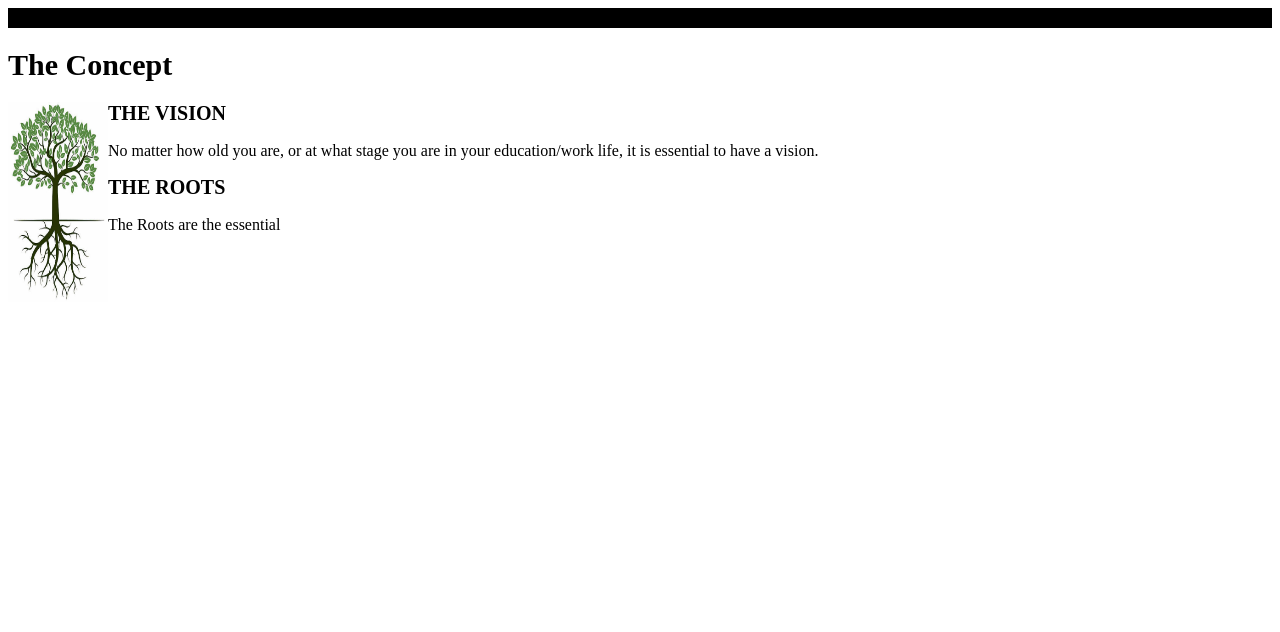
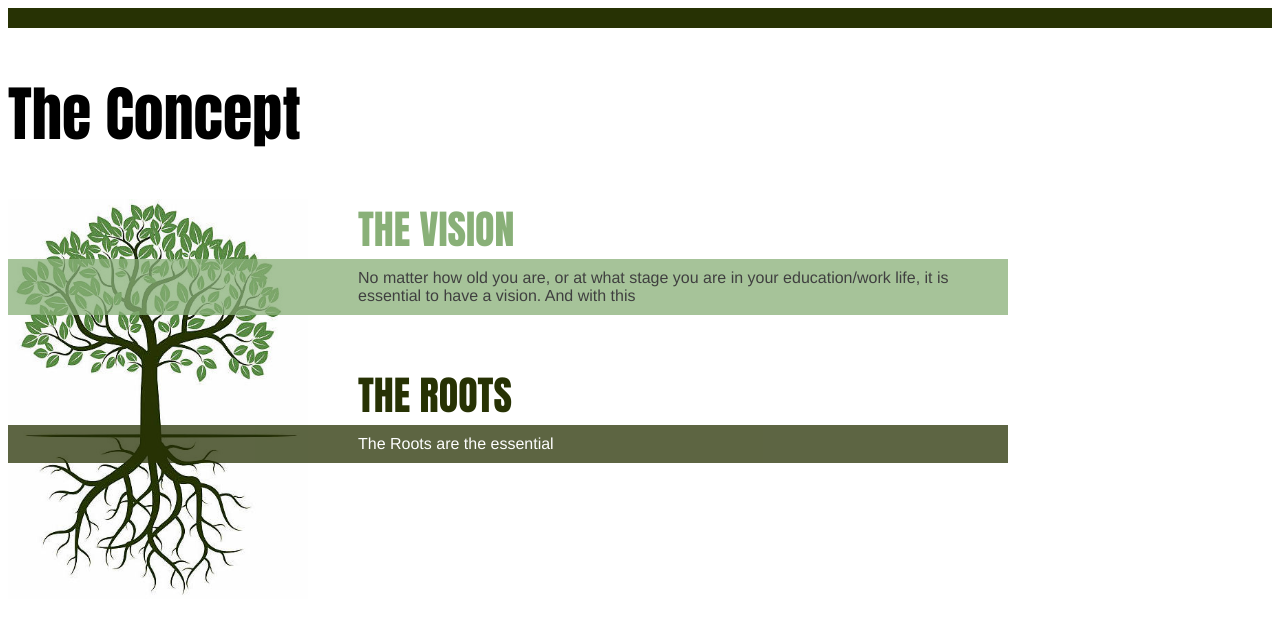
Before and after one commit to Susanna18/RootVision, a plain HTML site: page concept.html in a window 1280 px wide. Drawn offline with Linux system fonts and the light colour scheme.

Commit message:
Formatting concept page

```diff
--- a/concept.html
+++ b/concept.html
@@ -8,12 +8,12 @@
   <h1> The Concept </h1>
   <div>
     <img src="images/tree.jpeg" alt="tree with roots">
-    <h2 class:t1> THE VISION </h2>
-      <p class:vision>
-        No matter how old you are, or at what stage you are in your education/work life, it is essential to have a vision.
+    <h2 class="t1"> THE VISION </h2>
+      <p class="vision">
+        No matter how old you are, or at what stage you are in your education/work life, it is essential to have a vision. And with this
       </p>
-      <h2 class:t2> THE ROOTS </h2>
-      <p class:roots>
+      <h2 class="t2"> THE ROOTS </h2>
+      <p class="roots">
         The Roots are the essential
       </p>
   </div>
--- a/css/concept.css
+++ b/css/concept.css
@@ -1,41 +1,48 @@
 .division {
   width:100%;
   height:20px;
-  background-color: black;
+  background-color: #273204;
 }
 h1 {
-  font-style:impact;
-  font-size:30px;
+  font-family:impact;
+  font-size:60px;
   font-weight: bold;
   color: black;
 }
 img {
   float:left;
-  height:200px;
-  width:100px;
+  height:400px;
+  width:300px;
+  margin:0 50px 0 0;
 }
 h2 {
-  font-style:impact;
-  font-size:20px;
+  font-family:impact;
+  font-size:40px;
   font-weight: bold;
 }
 p {
-  font-style:helvetica;
+  font-family:helvetica;
   max-width:1000px;
 }
-.t1 {
+h2.t1 {
   color:#89B078;
+  margin:0px;
 }
-.vision {
+p.vision {
   color:black;
   background-color:#89B078;
-  background:75%;
+  opacity:75%;
+  padding:10px 0 10px 0;
+  margin:0 0 50px 0;
 }
-.t2 {
+h2.t2 {
   color:#273204;
+  margin:0px;
 }
-.roots {
+p.roots {
   color:white;
-  background color:#273204;
-  background:75%;
+  background-color:#273204;
+  opacity:75%;
+  padding:10px 0 10px 0;
+  margin:0px;
 }
```
